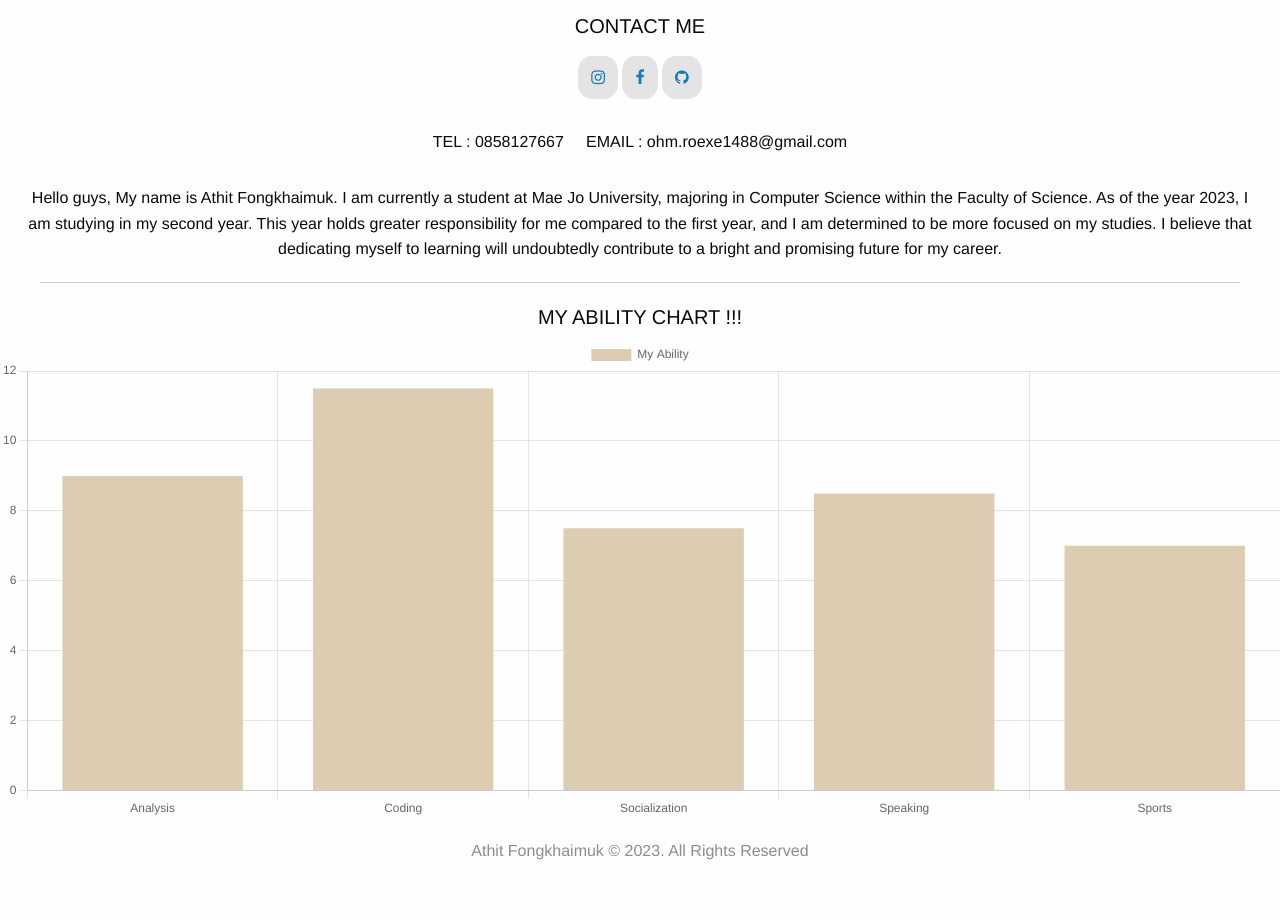
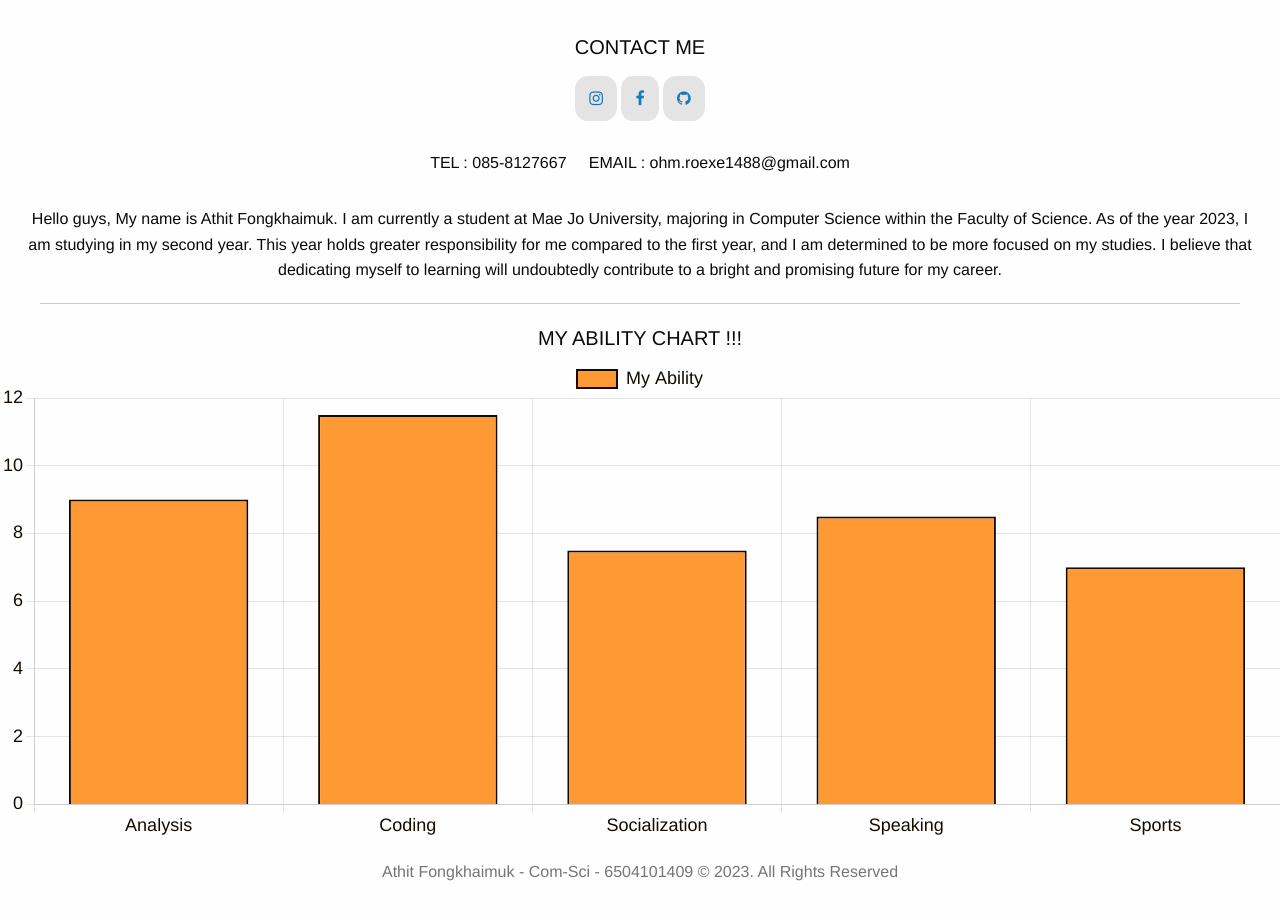
Before and after one commit to ohm41321/Portfolio, a plain HTML site: page index.html in a window 1280 px wide. Shown: the part 560-1480 px from the top of the page. Drawn offline with nearby package versions, Linux system fonts and the light colour scheme.

Commit message:
Portfolio

```diff
--- a/index.html
+++ b/index.html
@@ -7,20 +7,27 @@
     <link rel="stylesheet" href="style.css">
     <link rel="stylesheet" href="https://cdnjs.cloudflare.com/ajax/libs/foundation/6.7.5/css/foundation.min.css">
     <link rel="stylesheet" href="https://cdnjs.cloudflare.com/ajax/libs/font-awesome/4.7.0/css/font-awesome.min.css">
+    <script src="https://cdn.jsdelivr.net/npm/@popperjs/core@2.11.8/dist/umd/popper.min.js" integrity="sha384-I7E8VVD/ismYTF4hNIPjVp/Zjvgyol6VFvRkX/vR+Vc4jQkC+hVqc2pM8ODewa9r" crossorigin="anonymous"></script>
+<script src="https://cdn.jsdelivr.net/npm/bootstrap@5.3.1/dist/js/bootstrap.min.js" integrity="sha384-Rx+T1VzGupg4BHQYs2gCW9It+akI2MM/mndMCy36UVfodzcJcF0GGLxZIzObiEfa" crossorigin="anonymous"></script>
 </head>
 <body>
+  <nav class="navbar" style="background-color: black;">
+    <div class="container-fluid">
+      <span class="navbar-brand mb-0 h3">1</span>
+    </div>
+  </nav>
     <div class="container">
                 <h1 class="name">Portfolio </h1>
                 <h1 class="name">Athit  Fongkhaimuk </h1>
                 <img class="logo" src="img/347591755_274071744966932_7583192107895744012_n.jpg" alt="">
-        <h5>Contact Me</h5>
+        <h5>contact me</h5>
         <div class="bt">
             <ul>
                 <li><a href="https://www.instagram.com/athitfkm/" target="_blank"><i class="fa tw fa-instagram"></i></a></li>
                 <li><a href="https://www.facebook.com/athit.ohm.9" target="_blank"><i class="fa tw fa-facebook"></i></a></li>
                 <li><a href="https://github.com/ohm41321" target="_blank"><i class="fa github fa-github"></i></a></li>
             </ul>
-               <h6>TEL : 0858127667 &nbsp; &nbsp; EMAIL : ohm.roexe1488@gmail.com</h6><br>
+               <h6>TEL : 085-8127667 &nbsp; &nbsp; EMAIL : ohm.roexe1488@gmail.com</h6><br>
         </div>
         <p class="bio">
             Hello guys, My name is Athit Fongkhaimuk. I am currently a student at Mae Jo University, majoring in Computer Science within the Faculty of Science.
@@ -36,7 +43,8 @@
           <script src="https://cdn.jsdelivr.net/npm/chart.js"></script>
           <script>
             const ctx = document.getElementById('myChart');
-
+            Chart.defaults.font.size = 18;
+            Chart.defaults.color = '#130B00';
             new Chart(ctx, {
               type: 'bar',
               data: {
@@ -44,7 +52,9 @@
                 datasets: [{
                   label: 'My Ability',
                   data: [9, 11.5, 7.5, 8.5, 7],
-                  backgroundColor: '#DCCCB2'
+                  backgroundColor: '#FF9933',
+                  borderWidth: 2 ,
+                  borderColor: '#130B00'
                 }]
               },
               options: {
@@ -58,7 +68,7 @@
           </script>
     </div>
 <div class="footer">
-    Athit Fongkhaimuk &copy;
+  Athit Fongkhaimuk - Com-Sci - 6504101409 &copy;
     <script>
         document.write(new Date().getFullYear())
     </script>. All Rights Reserved
--- a/style.css
+++ b/style.css
@@ -1,6 +1,6 @@
 .container{
     width: 100%;
-    max-width: 1600px;
+    max-width: 1400px;
     margin: auto;
     margin-top: 50px;
 }
@@ -21,9 +21,9 @@ img.logo{
 }
 h1.name{
     text-transform: uppercase;
-    font-size: 2.5rem;
+    font-size: 2rem;
     margin-top: 10px;
-    margin-left: 30px;
+    margin-left: 20px;
 }
 h5{
     text-align: center;
@@ -33,10 +33,12 @@ h5{
 h6{
     text-align: center;
     font-size: 1.5rem;
+    margin-left: 15px;
+    margin-right: 15px;
 
 }
 .bt ul{
-    margin: 0;
+    margin: auto;
     text-align: center;
     width: 100%;
     margin-top: 25px;
@@ -45,10 +47,10 @@ h6{
 .bt ul li{
     display: inline;
     background: rgba(204, 204, 204, 0.5);
-    padding: 13px;
-    border-radius: 35%;
+    padding: 14px;
+    border-radius: 30%;
     cursor: pointer;
-    transition: background 150ms ease-in-out ;
+    transition: background 100ms ease-in-out ;
 }
 .bt li:hover{
     background: #ccc;
@@ -56,5 +58,5 @@ h6{
 .footer{
     text-align: center;
     padding: 20px 0;
-    color: rgb(141, 141, 141);
+    color: rgb(117, 117, 117);
 }
```
